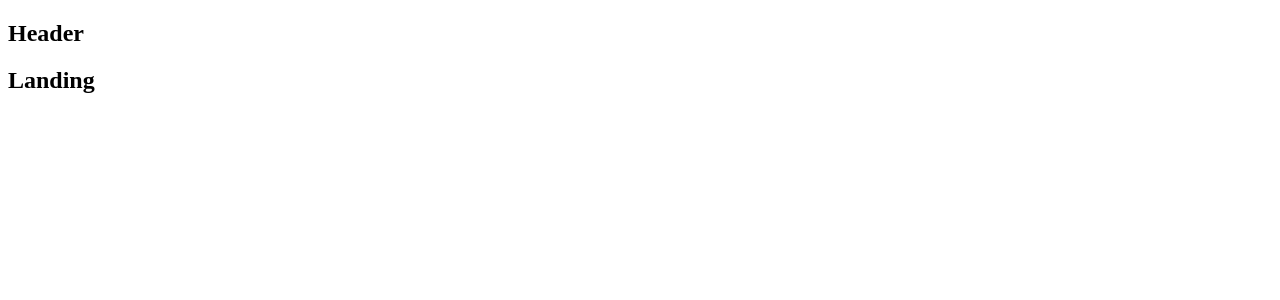
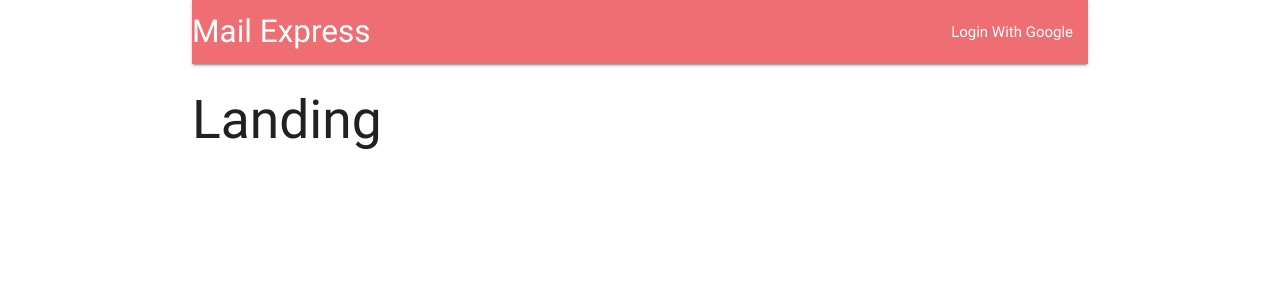
Before and after one commit to ajinkya-kolhe/react-mail-express-app, a React (Create React App) app in the folder client/: page / in a window 1280 px wide. Shown: the top 300 px of the page. Built offline with nearby package versions, Linux system fonts and the light colour scheme.

Commit message:
Added Header, materialize css and styling for Header

```diff
--- a/client/package.json
+++ b/client/package.json
@@ -8,6 +8,7 @@
     }
   },
   "dependencies": {
+    "materialize-css": "^0.100.2",
     "react": "^16.0.0",
     "react-dom": "^16.0.0",
     "react-redux": "^5.0.6",
--- a/client/src/components/App.js
+++ b/client/src/components/App.js
@@ -1,14 +1,15 @@
 import React from 'react';
 import { BrowserRouter, Route } from 'react-router-dom';
 
-const Header = () => <h2>Header</h2>
+import Header from './Header';
+
 const Dashboard = () => <h2>Dashboard</h2>
 const SurveyNew = () => <h2>SurveyNew</h2>
 const Landing = () => <h2>Landing</h2>
 
 const App = () => {
   return (
-    <div>
+    <div className="container">
       <BrowserRouter>
         <div>
           <Header />
--- /dev/null
+++ b/client/src/components/Header.js
@@ -0,0 +1,22 @@
+import React from 'react';
+
+class Header extends React.Component {
+  render() {
+    return (
+      <nav>
+        <div className="nav-wrapper">
+          <a className="left brand-logo">
+            Mail Express
+          </a>
+          <ul className="right">
+            <li>
+              <a>Login With Google</a>
+            </li>
+          </ul>
+        </div>
+      </nav>
+    );
+  }
+}
+
+export default Header;
--- a/client/src/index.js
+++ b/client/src/index.js
@@ -1,3 +1,4 @@
+import 'materialize-css/dist/css/materialize.min.css';
 import React from 'react';
 import ReactDOM from 'react-dom';
 import { Provider } from 'react-redux';
```
Also changed, not shown: 1 other file (tests, documents, lock files or other folders).
